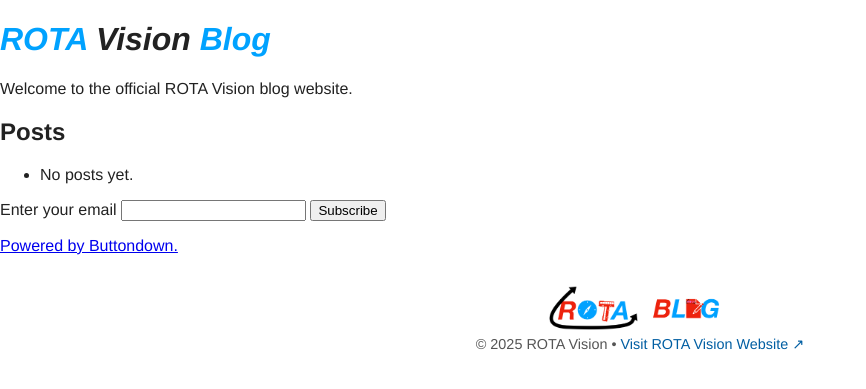
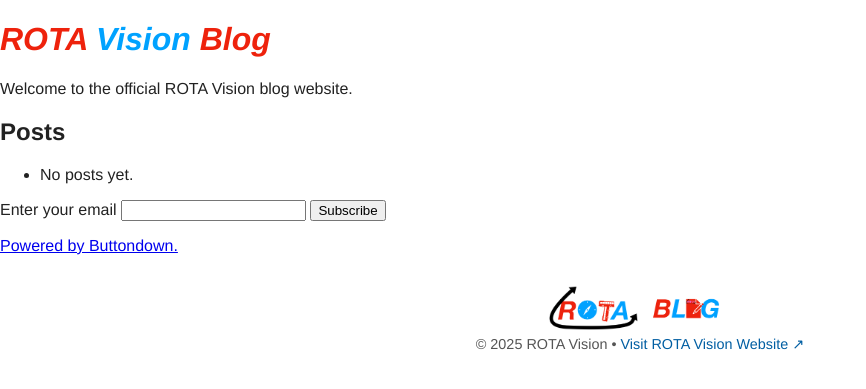
Before and after one commit to jaceyy009/blog, a Jekyll site: the page built from index.md, in a window 1280 px wide. Shown: the top 389 px of the page, without its empty margins (0-866 px from the left). Built offline with Jekyll 4.4.1, drawn with Linux system fonts in a browser that asks for light colours.

Commit message:
Update style.css

```diff
--- a/assets/css/style.css
+++ b/assets/css/style.css
@@ -58,7 +58,7 @@ p {
   color: #ee220c; /* red */
 }
 
-.alt-words span:nth-child(odd) {
+.alt-words span:nth-child(even) {
   color: #00a2ff; /* blue */
 }
 
```
